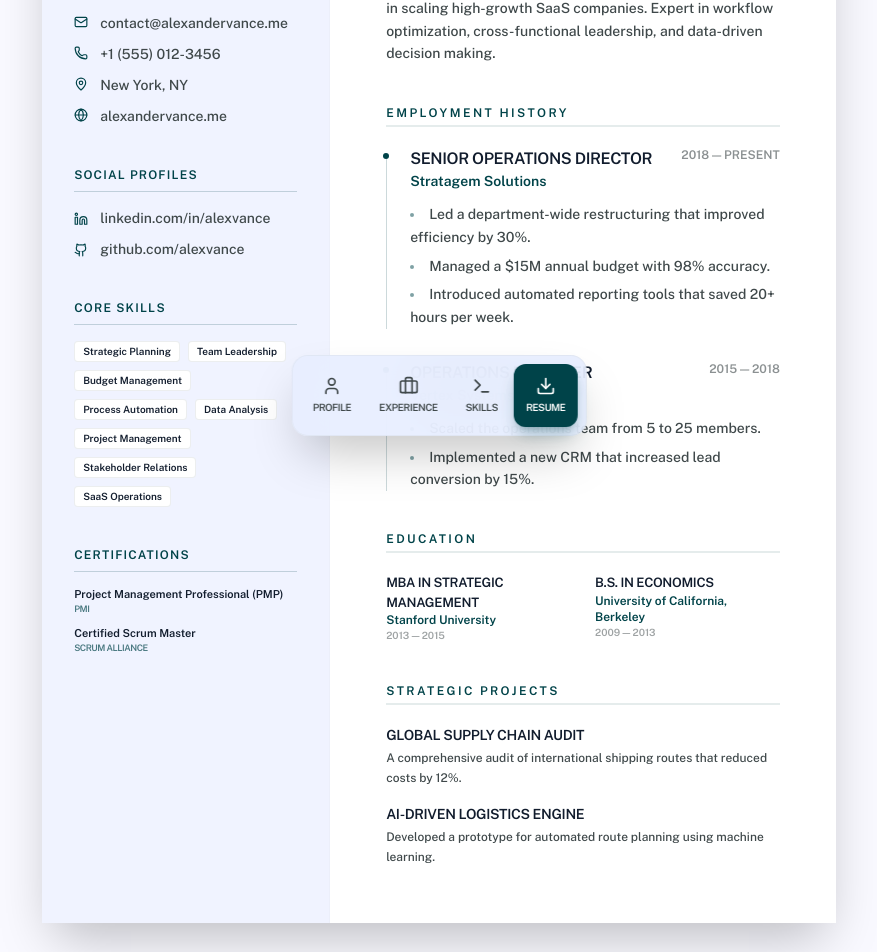
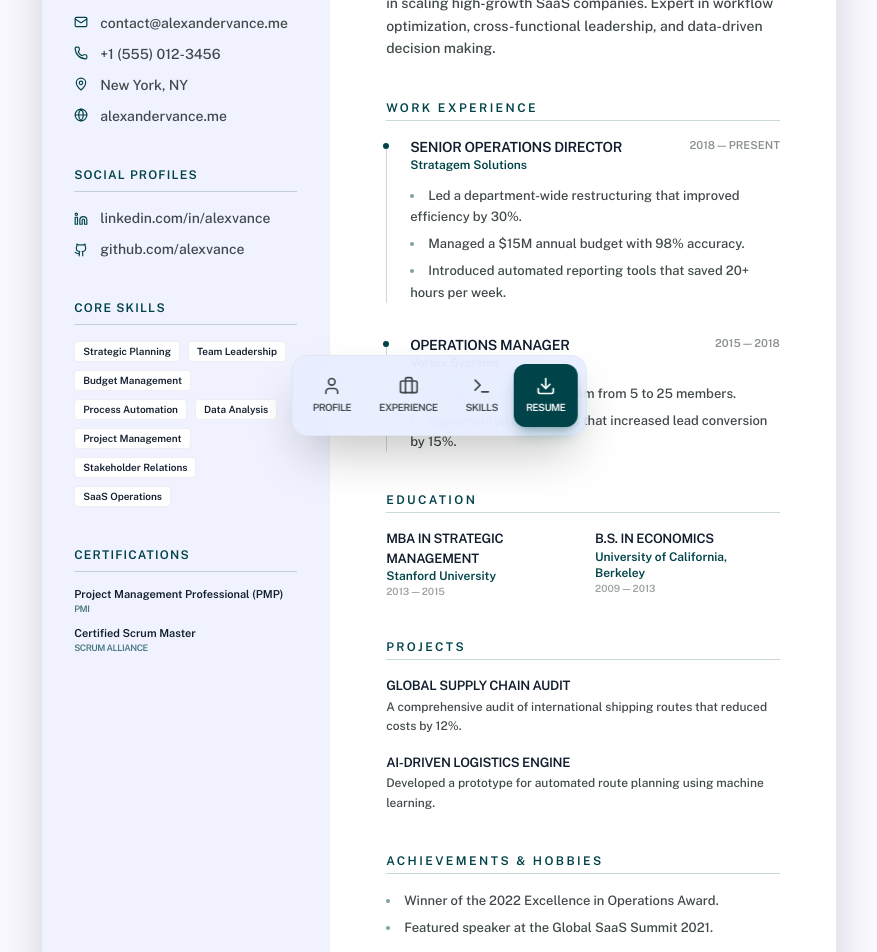
Before and after one commit to mannatmohapatra933/resume, a React (Vite) app: page /resume in a window 1280 px wide. Shown: the part 340-1292 px from the top of the page, without its empty margins (201-1078 px from the left). Built offline with nearby package versions, Linux system fonts and the light colour scheme.

Commit message:
Fix missing social links and achievements in ATS mode, optimize for 1-page ATS layout

```diff
--- a/src/pages/FullResume.jsx
+++ b/src/pages/FullResume.jsx
@@ -33,7 +33,7 @@
   };
 
   return (
-    <div className={`bg-white shadow-2xl mx-auto my-8 print:my-0 print:shadow-none transition-all duration-500 overflow-hidden ${isATS ? 'max-w-[800px]' : 'max-w-[210mm] min-h-[297mm]'} ${baseFontSize}`}>
+    <div className={`bg-white shadow-2xl mx-auto my-8 print:my-0 print:shadow-none transition-all duration-500 overflow-hidden ${isATS ? 'max-w-[210mm] min-h-[297mm]' : 'max-w-[210mm] min-h-[297mm]'} ${baseFontSize}`}>
       <div className={`flex flex-col md:flex-row h-full min-h-[297mm] ${isATS ? 'bg-white' : ''}`}>
 
         {/* Sidebar */}
@@ -120,29 +120,42 @@
         )}
 
         {/* Main Content Area */}
-        <main className={`flex-1 ${compact ? 'p-8 md:p-10' : 'p-10 md:p-14'} ${isATS ? 'p-16' : ''}`}>
+        <main className={`flex-1 ${compact ? 'p-8 md:p-10' : 'p-10 md:p-14'} ${isATS ? 'p-12 md:p-16' : ''}`}>
           {/* Header */}
-          <header className={compact ? 'mb-6' : 'mb-10'}>
-            <h1 className={`${compact ? 'text-3xl' : 'text-4xl'} font-extrabold text-on-surface tracking-tight mb-1 uppercase`}>{info.name}</h1>
-            <p className={`${compact ? 'text-lg' : 'text-xl'} font-bold text-primary tracking-wide uppercase opacity-90`}>{info.title}</p>
+          <header className={isATS ? 'mb-6 text-center border-b-2 border-black pb-4' : (compact ? 'mb-6' : 'mb-10')}>
+            <h1 className={`${compact || isATS ? 'text-3xl' : 'text-4xl'} font-extrabold text-on-surface tracking-tight mb-1 uppercase`}>{info.name}</h1>
+            <p className={`${compact || isATS ? 'text-lg' : 'text-xl'} font-bold text-primary tracking-wide uppercase opacity-90`}>{info.title}</p>
 
             {isATS && (
-              <div className="mt-4 flex flex-wrap gap-x-6 gap-y-2 text-sm font-medium text-on-surface-variant">
-                <span className="flex items-center gap-1"><Mail size={12} /> {info.email}</span>
-                <span className="flex items-center gap-1"><Phone size={12} /> {info.phone}</span>
-                <span className="flex items-center gap-1"><MapPin size={12} /> {info.location}</span>
-                <span className="flex items-center gap-1"><Globe size={12} /> {info.website}</span>
+              <div className="mt-4 flex flex-wrap justify-center gap-x-4 gap-y-1 text-[13px] font-medium text-on-surface-variant">
+                <span className="flex items-center gap-1">{info.email}</span>
+                <span className="text-gray-300">|</span>
+                <span className="flex items-center gap-1">{info.phone}</span>
+                <span className="text-gray-300">|</span>
+                <span className="flex items-center gap-1">{info.location}</span>
+                {info.website && (
+                  <>
+                    <span className="text-gray-300">|</span>
+                    <span className="flex items-center gap-1">{info.website}</span>
+                  </>
+                )}
+                {visibility.socials && (data.socials || []).map((social, i) => (
+                  <React.Fragment key={i}>
+                    <span className="text-gray-300">|</span>
+                    <span className="flex items-center gap-1">{social.url.replace('https://', '')}</span>
+                  </React.Fragment>
+                ))}
               </div>
             )}
           </header>
 
-          <div className={compact ? 'space-y-6' : 'space-y-10'}>
+          <div className={compact || isATS ? 'space-y-5' : 'space-y-10'}>
             {/* Summary */}
             <section>
-              <h2 className="text-xs font-extrabold uppercase tracking-[0.2em] text-primary mb-3 border-b-2 border-primary/10 pb-1 w-full">
-                Professional Profile
+              <h2 className={`text-xs font-extrabold uppercase tracking-[0.2em] text-primary mb-2 border-b border-primary/20 pb-1 w-full ${isATS ? 'text-sm text-black border-black/50' : ''}`}>
+                Professional Summary
               </h2>
-              <p className="text-on-surface-variant leading-relaxed font-medium">
+              <p className="text-on-surface-variant leading-relaxed font-medium text-sm">
                 {info.summary}
               </p>
             </section>
@@ -150,21 +163,21 @@
             {/* Experience */}
             {visibility.experience && (
               <section>
-                <h2 className="text-xs font-extrabold uppercase tracking-[0.2em] text-primary mb-5 border-b-2 border-primary/10 pb-1 w-full">
-                  Employment History
+                <h2 className={`text-xs font-extrabold uppercase tracking-[0.2em] text-primary mb-4 border-b border-primary/20 pb-1 w-full ${isATS ? 'text-sm text-black border-black/50' : ''}`}>
+                  Work Experience
                 </h2>
-                <div className={compact ? 'space-y-5' : 'space-y-8'}>
+                <div className={compact || isATS ? 'space-y-4' : 'space-y-8'}>
                   {(data.experience || []).map((exp, i) => (
-                    <div key={i} className="relative pl-6 before:absolute before:left-0 before:top-2 before:bottom-0 before:w-[1px] before:bg-primary/20">
-                      <div className="absolute left-[-3px] top-1.5 w-1.5 h-1.5 rounded-full bg-primary" />
-                      <div className="flex flex-col md:flex-row justify-between mb-1">
+                    <div key={i} className={isATS ? '' : 'relative pl-6 before:absolute before:left-0 before:top-2 before:bottom-0 before:w-[1px] before:bg-primary/20'}>
+                      {!isATS && <div className="absolute left-[-3px] top-1.5 w-1.5 h-1.5 rounded-full bg-primary" />}
+                      <div className="flex flex-col md:flex-row justify-between mb-0.5">
                         <div>
-                          <h3 className="text-base font-bold text-on-surface uppercase tracking-tight">{exp.title}</h3>
-                          <p className="text-sm font-bold text-primary">{exp.company}</p>
+                          <h3 className="text-sm font-bold text-on-surface uppercase tracking-tight">{exp.title}</h3>
+                          <p className="text-xs font-bold text-primary">{exp.company}</p>
                         </div>
-                        <span className="text-xs font-bold text-on-surface-variant opacity-60 uppercase">{exp.period}</span>
+                        <span className="text-[11px] font-bold text-on-surface-variant opacity-60 uppercase">{exp.period}</span>
                       </div>
-                      <ul className={`${compact ? 'mt-1.5 space-y-0.5' : 'mt-3 space-y-1.5'} list-disc list-inside marker:text-primary/50`}>
+                      <ul className={`${compact || isATS ? 'mt-1 space-y-0.5' : 'mt-3 space-y-1.5'} list-disc list-inside marker:text-primary/50 text-[13px]`}>
                         {(exp.points || []).map((point, idx) => (
                           <li key={idx} className="text-on-surface-variant font-medium leading-relaxed">
                             {point}
@@ -180,14 +193,16 @@
             {/* Education */}
             {visibility.education && (
               <section>
-                <h2 className="text-xs font-extrabold uppercase tracking-[0.2em] text-primary mb-5 border-b-2 border-primary/10 pb-1 w-full">
+                <h2 className={`text-xs font-extrabold uppercase tracking-[0.2em] text-primary mb-4 border-b border-primary/20 pb-1 w-full ${isATS ? 'text-sm text-black border-black/50' : ''}`}>
                   Education
                 </h2>
-                <div className="grid grid-cols-1 md:grid-cols-2 gap-x-6 gap-y-4">
+                <div className={`grid grid-cols-1 ${isATS ? 'gap-y-3' : 'md:grid-cols-2 gap-x-6 gap-y-4'}`}>
                   {(data.education || []).map((edu, i) => (
-                    <div key={i}>
+                    <div key={i} className={isATS ? 'flex justify-between items-start' : ''}>
+                      <div>
                         <h3 className="text-[13px] font-bold text-on-surface uppercase tracking-tight">{edu.degree}</h3>
                         <p className="text-xs font-bold text-primary">{edu.school}</p>
+                      </div>
                       <p className="text-[10px] font-bold text-on-surface-variant opacity-50 uppercase">{edu.period}</p>
                     </div>
                   ))}
@@ -198,13 +213,14 @@
             {/* Projects */}
             {visibility.projects && (
               <section>
-                <h2 className="text-xs font-extrabold uppercase tracking-[0.2em] text-primary mb-5 border-b-2 border-primary/10 pb-1 w-full">
-                  Strategic Projects
+                <h2 className={`text-xs font-extrabold uppercase tracking-[0.2em] text-primary mb-4 border-b border-primary/20 pb-1 w-full ${isATS ? 'text-sm text-black border-black/50' : ''}`}>
+                  Projects
                 </h2>
-                <div className={compact ? 'space-y-3' : 'space-y-4'}>
+                <div className={compact || isATS ? 'space-y-3' : 'space-y-4'}>
                   {(data.projects || []).map((project, i) => (
-                    <div key={i} className="flex flex-col gap-1 group">
-                      <h3 className="text-sm font-bold text-on-surface uppercase tracking-tight flex items-center gap-2">
+                    <div key={i} className="flex flex-col gap-0.5 group">
+                      <div className="flex justify-between items-center">
+                        <h3 className="text-[13px] font-bold text-on-surface uppercase tracking-tight flex items-center gap-2">
                           {project.title}
                           {project.url !== "#" && project.url && (
                             <a href={project.url} target="_blank" className="print:hidden">
@@ -212,6 +228,10 @@
                             </a>
                           )}
                         </h3>
+                        {isATS && project.url !== "#" && project.url && (
+                          <span className="text-[10px] text-on-surface-variant opacity-50">{project.url.replace('https://', '')}</span>
+                        )}
+                      </div>
                       <p className="text-xs font-medium text-on-surface-variant leading-relaxed">{project.desc}</p>
                     </div>
                   ))}
@@ -219,15 +239,40 @@
               </section>
             )}
 
+            {/* Achievements/Extras */}
+            {visibility.extras && (
+              <section>
+                <h2 className={`text-xs font-extrabold uppercase tracking-[0.2em] text-primary mb-4 border-b border-primary/20 pb-1 w-full ${isATS ? 'text-sm text-black border-black/50' : ''}`}>
+                  Achievements & Hobbies
+                </h2>
+                <div className="space-y-3">
+                  {(data.achievements || []).length > 0 && (
+                    <ul className={`${compact || isATS ? 'mt-1 space-y-0.5' : 'mt-3 space-y-1.5'} list-disc list-inside marker:text-primary/50 text-[13px]`}>
+                      {(data.achievements || []).map((achievement, i) => (
+                        <li key={i} className="text-on-surface-variant font-medium leading-relaxed">
+                          {achievement}
+                        </li>
+                      ))}
+                    </ul>
+                  )}
+                  {isATS && (data.hobbies || []).length > 0 && (
+                    <p className="text-on-surface-variant font-medium text-sm mt-2">
+                      <span className="font-bold text-primary">Interests:</span> {(data.hobbies || []).join(", ")}
+                    </p>
+                  )}
+                </div>
+              </section>
+            )}
+
             {/* ATS Sections at bottom */}
             {isATS && (
-              <div className={compact ? 'space-y-6' : 'space-y-10'}>
+              <div className="space-y-5">
                 {visibility.skills && (
                   <section>
-                    <h2 className="text-xs font-extrabold uppercase tracking-[0.2em] text-primary mb-3 border-b-2 border-primary/10 pb-1 w-full">
-                      Skills
+                    <h2 className="text-sm font-extrabold uppercase tracking-[0.2em] text-black mb-2 border-b border-black/50 pb-1 w-full">
+                      Technical Skills
                     </h2>
-                    <p className="text-on-surface-variant font-medium leading-relaxed">
+                    <p className="text-on-surface-variant font-medium leading-relaxed text-sm">
                       {(data.skills || []).join(" • ")}
                     </p>
                   </section>
@@ -235,14 +280,16 @@
 
                 {visibility.certificates && (
                   <section>
-                    <h2 className="text-xs font-extrabold uppercase tracking-[0.2em] text-primary mb-3 border-b-2 border-primary/10 pb-1 w-full">
+                    <h2 className="text-sm font-extrabold uppercase tracking-[0.2em] text-black mb-2 border-b border-black/50 pb-1 w-full">
                       Certifications
                     </h2>
-                    <div className="grid grid-cols-2 gap-4">
+                    <div className="grid grid-cols-1 md:grid-cols-2 gap-x-4 gap-y-2">
                       {(data.certificates || []).map((cert, i) => (
-                        <div key={i}>
+                        <div key={i} className="flex justify-between items-center border-l-2 border-primary/10 pl-3">
+                          <div>
                             <p className="text-sm font-bold text-on-surface">{cert.title}</p>
                             <p className="text-xs font-bold text-primary opacity-70">{cert.issuer}</p>
+                          </div>
                         </div>
                       ))}
                     </div>
@@ -252,6 +299,7 @@
             )}
           </div>
         </main>
+
       </div>
     </div>
   );
```
Lines whose indentation alone changed are shown as unchanged.
